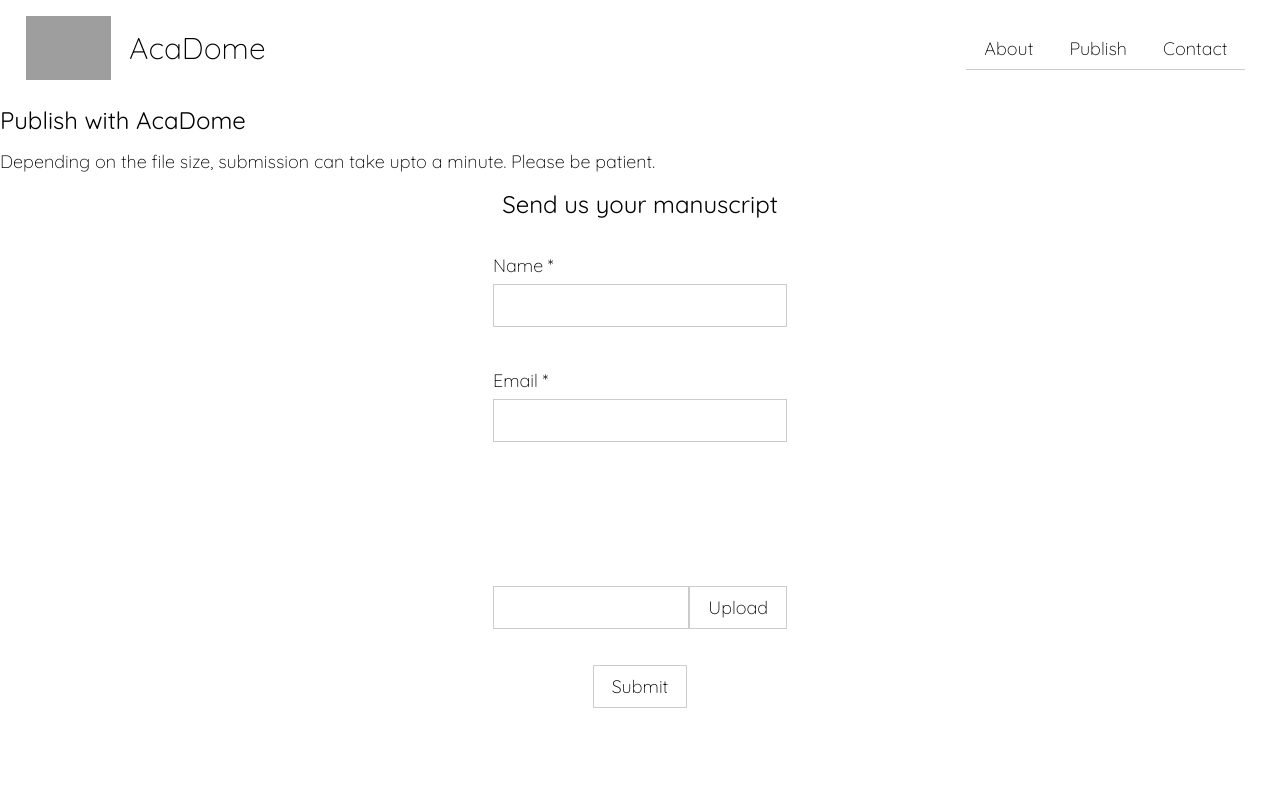
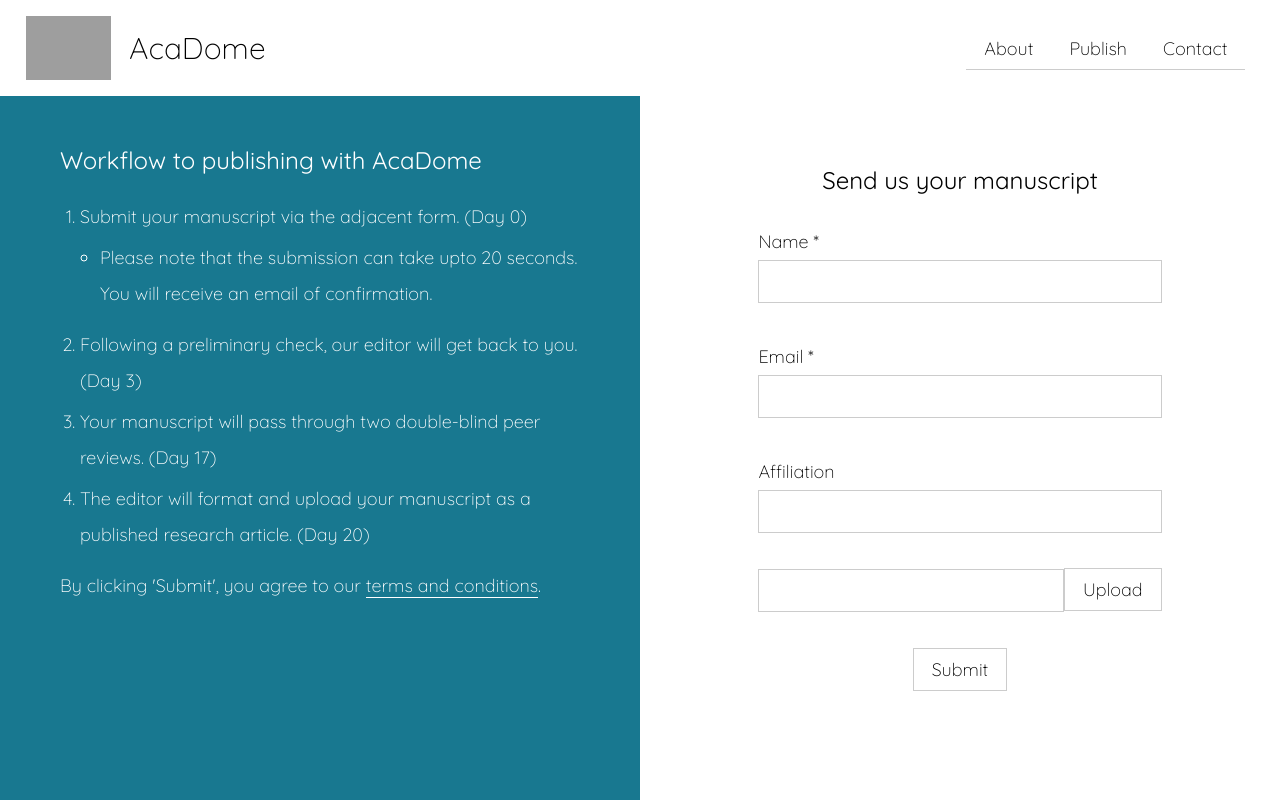
Before and after one commit to acadome/acadome, a Flask app: template acadome/templates/publish.html in a window 1280 px wide. Run offline with Flask 2, Linux system fonts and the light colour scheme; the template is opened without the code that fills it: values that come from a table or form of the project are taken from there, others are empty; some libraries are stand-ins or nearby versions; grey boxes are pictures that could not be loaded.

Commit message:
add: write-up

```diff
--- a/acadome/templates/publish.html
+++ b/acadome/templates/publish.html
@@ -6,10 +6,22 @@
 {% endblock logo %}
 
 {% block content %}
-      <div id='publish'>
-        <section id='publish-text'>
-          <h2>Publish with AcaDome</h2>
-          <p>Depending on the file size, submission can take upto a minute. Please be patient.</p>
+      <div id='grid-1' class='info'>
+        <section class='color-box'>
+          <h2>Workflow to publishing with AcaDome</h2>
+          <ol class='list'>
+            <li>
+              Submit your manuscript via the adjacent form. (Day 0)
+              <ul class='list'>
+                <li>Please note that the submission can take upto 20 seconds. You will receive an email of confirmation.</li>
+              </ul>
+            </li>
+            <li>Following a preliminary check, our editor will get back to you. (Day 3)</li>
+            <li>Your manuscript will pass through two double-blind peer reviews. (Day 17)</li>
+            <li>The editor will format and upload your manuscript as a published research article. (Day 20)</li>
+          </ol>
+          <p>By clicking 'Submit', you agree to our <a href="{{ url_for('static', filename='pdfs/Terms and conditions.pdf') }}" class='anchor-2'>terms and conditions</a>.<br>
+          </p>
         </section>
 
         <form action='' method='POST' autocomplete='off' enctype='multipart/form-data' name='publish-form'>
@@ -19,7 +31,7 @@
 
             {{ render_field(form.name) }}
             {{ render_field(form.email) }}
-            {{ render_field(form.inst) }}
+            {{ render_field(form.affil) }}
 
             <div id='file-bar'>
               <input type='text' name='file-name' id='file-name' disabled>
```
